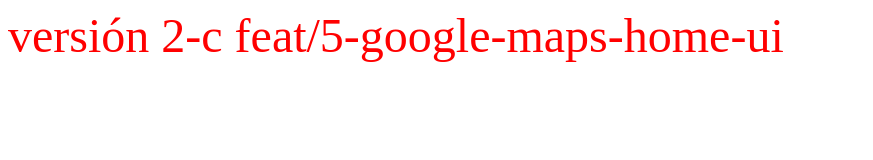
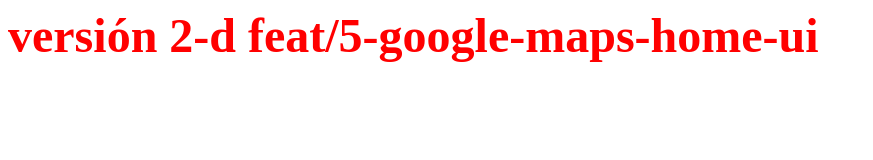
Before and after one commit to webmad0619/testing-branches, a plain HTML site: page index.html in a window 1280 px wide. Shown: the whole page, without its empty margins (0-873 px from the left). Drawn offline with Linux system fonts and the light colour scheme.

Commit message:
style changes applied to the view

```diff
--- a/index.css
+++ b/index.css
@@ -1,4 +1,5 @@
 body {
     color: red;
+    font-weight: bold;
     font-size: 48px;
 }
--- a/index.html
+++ b/index.html
@@ -6,8 +6,9 @@
     <meta http-equiv="X-UA-Compatible" content="ie=edge">
     <title>Document</title>
     <link rel="stylesheet" href="./index.css">
+    <script src="index.js"></script>
 </head>
 <body>
-    versión 2-c feat/5-google-maps-home-ui
+    versión 2-d feat/5-google-maps-home-ui
 </body>
 </html>
```
